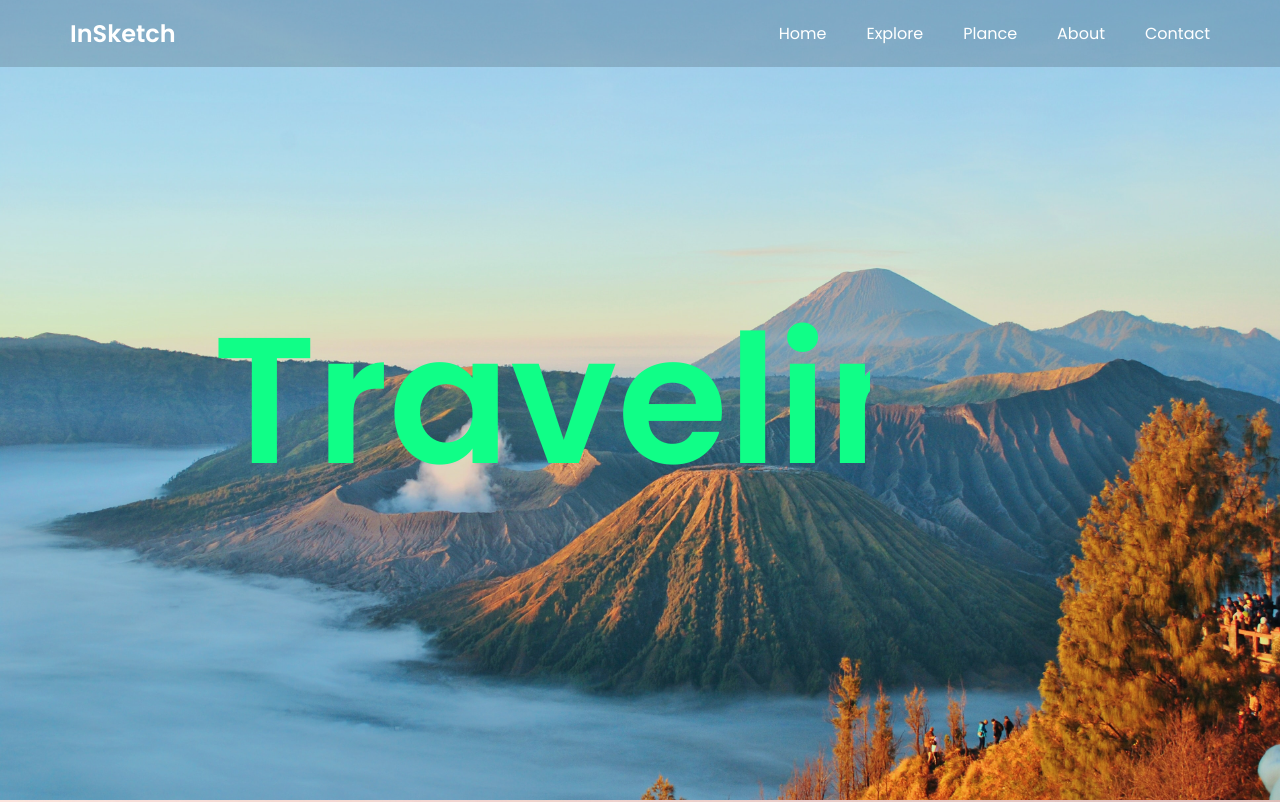
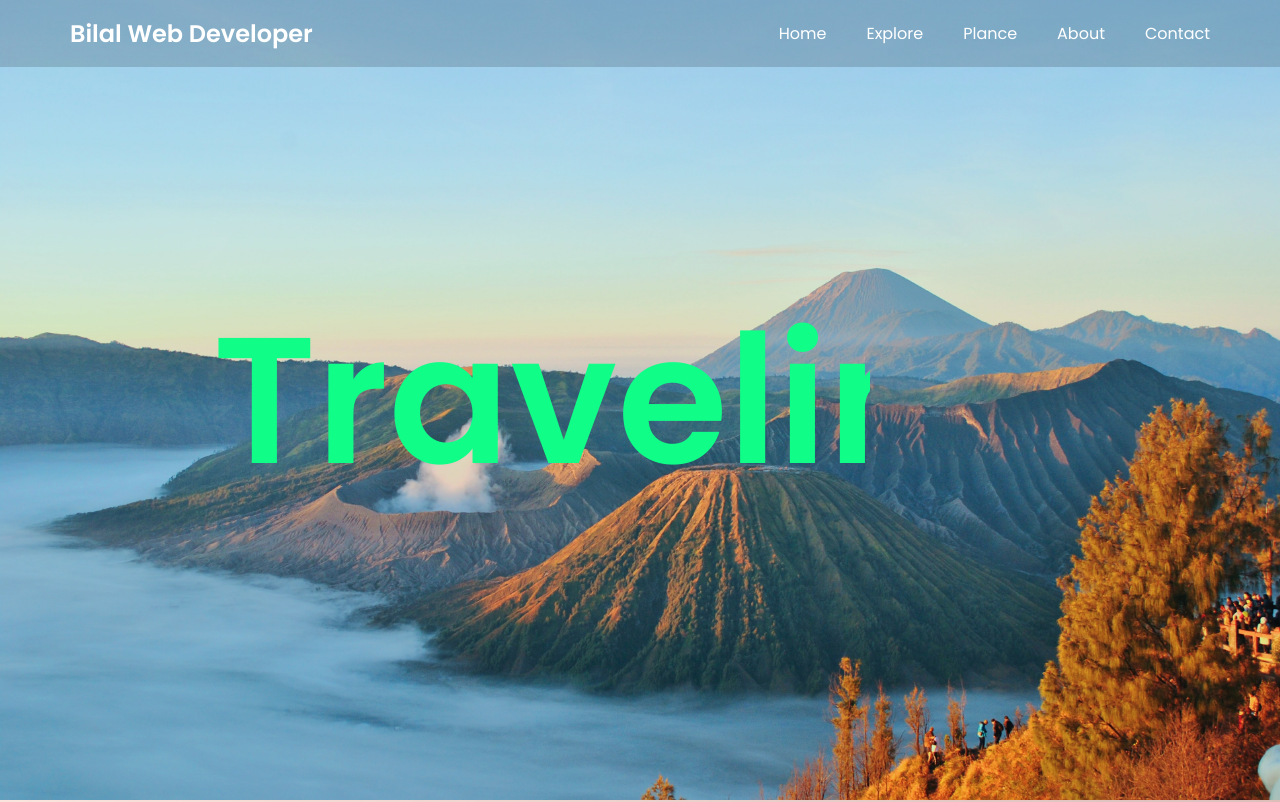
Before and after one commit to bilalamanat/NineCode-master-Website, a plain HTML site: page Parallax CSS/index.html in a window 1280 px wide. Shown: the top 802 px of the page. Drawn offline with Linux system fonts and the light colour scheme.

Commit message:
Parallax

```diff
--- a/Parallax CSS/index.html
+++ b/Parallax CSS/index.html
@@ -9,7 +9,7 @@
   </head>
   <body>
     <nav class="navbar">
-      <h2>InSketch</h2>
+      <h1>Bilal Web Developer</h1>
       <ul>
         <li><a href="#">Home</a></li>
         <li><a href="#">Explore</a></li>
```
